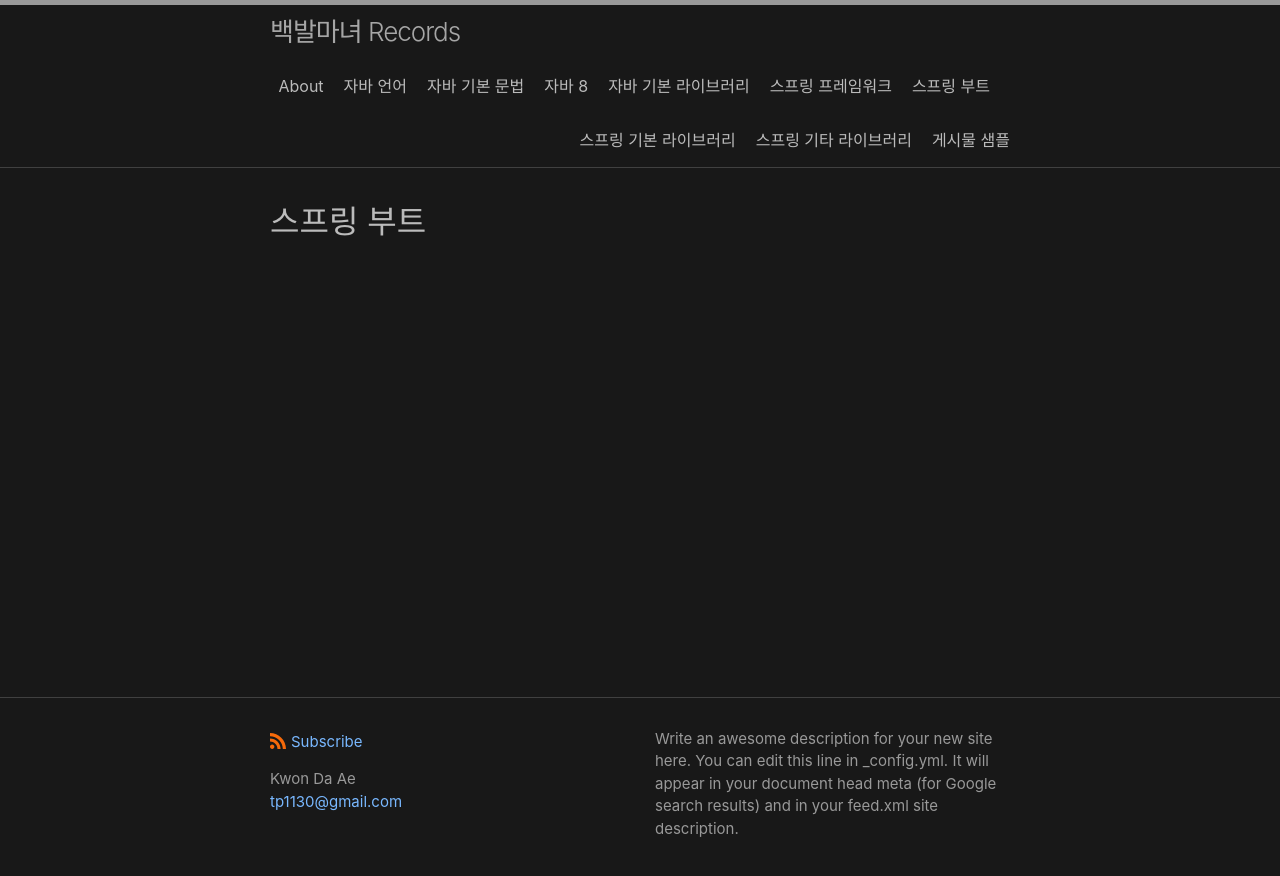
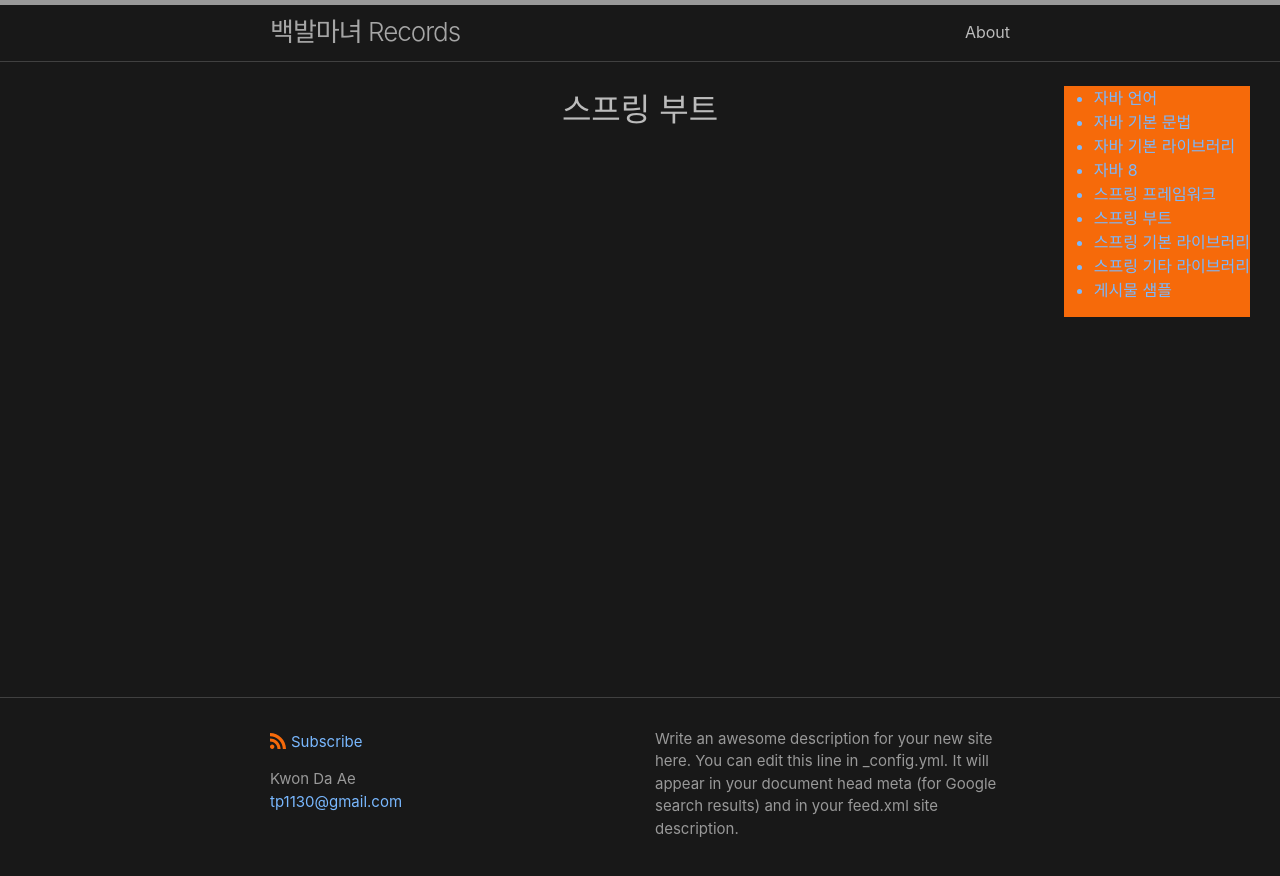
Before and after one commit to thinpig1130/blog, a Jekyll site: the page built from category_pages/spring_boot.md, in a window 1280 px wide. Shown: the top 876 px of the page. Built offline with Jekyll 4.4.1, drawn with Linux system fonts in a browser that asks for light colours.

Commit message:
카테고리 추가
카테고리 추가

```diff
--- a/_config.yml
+++ b/_config.yml
@@ -49,8 +49,21 @@ minima:
 
 # If you want to link only specific pages in your header, uncomment
 # this and add the path to the pages in order as they should show up
-# header_pages:
-# - about.md
+header_pages:
+- about.md
+
+category_pages:
+- category_pages/java_lang.md
+- category_pages/java_grammer.md
+- category_pages/java_basic_lib.md
+- category_pages/java_8.md
+- category_pages/spring_framework.md
+- category_pages/spring_boot.md
+- category_pages/spring_basic_lib.md
+- category_pages/spring_etc_lib.md
+- category_pages/sample.md
+
+
 
 # Build settings
 theme: minima
--- a/_layouts/default.html
+++ b/_layouts/default.html
@@ -11,10 +11,24 @@
       <div class="wrapper">
         {{ content }}
       </div>
+      <div class="category-menu">
+        {%- assign page_paths = site.category_pages | default: default_paths -%}
+        <ul>
+        {%- for path in page_paths -%}
+          {%- assign my_page = site.pages | where: "path", path | first -%}
+          {%- if my_page.title -%}
+          <a class="page-link" href="{{ my_page.url | relative_url }}">
+            <li>
+              {{ my_page.title | escape }}
+            </li>
+          </a>
+          {%- endif -%}
+        {%- endfor -%}
+        </ul>
+      </div>
     </main>
 
     {%- include footer.html -%}
 
   </body>
-
 </html>
--- a/_sass/minima/_base.scss
+++ b/_sass/minima/_base.scss
@@ -55,7 +55,7 @@ hr {
  * `main` element
  */
 main {
-  display: block; /* Default value of `display` of `main` element is 'inline' in IE 11. */
+  display: flex; /* Default value of `display` of `main` element is 'inline' in IE 11. */
 }
 
 
@@ -192,8 +192,6 @@ pre {
   }
 }
 
-
-
 /**
  * Wrapper
  */
@@ -222,8 +220,6 @@ pre {
   display: table;
   clear: both;
 }
-
-
 
 /**
  * Icons
--- a/_sass/minima/_layout.scss
+++ b/_sass/minima/_layout.scss
@@ -8,7 +8,10 @@
   line-height: $base-line-height * $base-font-size * 2.25;
 
   // Positioning context for the mobile navigation icon
-  position: relative;
+  // position: relative; // 삭제 2021.08.10
+  position: fixed; // 추가 2021.08.10
+  width: 100%; // 추가 2021.08.10
+  background-color: $background-color;
 }
 
 .site-title {
@@ -196,12 +199,12 @@
 }
 
 
-
 /**
  * Page content
  */
 .page-content {
-  padding: $spacing-unit 0;
+  // padding: $spacing-unit 0; // 삭제 2021.08.10
+  padding: ($spacing-unit+($spacing-unit * 1.865)) 0 $spacing-unit 0; // 추가 2021.08.10
   flex: 1 0 auto;
 }
 
@@ -287,6 +290,20 @@
 }
 
 
+/** 다애 추가 **/
+/**
+ * Category-menu
+ */
+ .category-menu {
+  background-color: #f66a0a;
+  position: absolute;
+  top: $spacing-unit + ($spacing-unit * 1.865);
+  right: $spacing-unit;
+  position: fixed;
+}
+
+
+
 .social-media-list {
   display: table;
   margin: 0 auto;
```
Also changed, not shown: about.md (renamed from 001_about.md), category_pages/java_8.md (renamed from category_pages/013_java_8.md), category_pages/java_basic_lib.md (renamed from category_pages/014_java_basic_lib.md), category_pages/java_grammer.md (renamed from category_pages/012_java_grammer.md), category_pages/java_lang.md (renamed from category_pages/011_java_lang.md), category_pages/spring_basic_lib.md (renamed from category_pages/023_spring_basic_lib.md), category_pages/spring_boot.md (renamed from category_pages/022_spring_boot.md), category_pages/spring_etc_lib.md (renamed from category_pages/024_spring_etc_lib.md), category_pages/spring_framework.md (renamed from category_pages/021_spring_framework.md), 1 other file.
